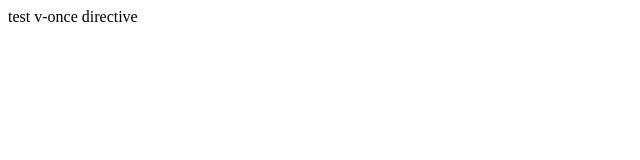
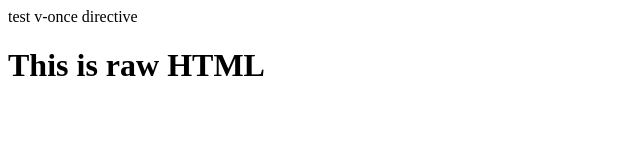
Before and after one commit to greeflas/vue.js, a plain HTML site: page lesson3/index.html in a window 1280 px wide. Shown: the whole page, without its empty margins (0-640 px from the left). Drawn offline with nearby package versions, Linux system fonts and the light colour scheme.

Commit message:
Directive: v-html

```diff
--- a/lesson3/app.js
+++ b/lesson3/app.js
@@ -2,7 +2,8 @@ var vm = new Vue({
     el: '#app',
     data: {
         test: 7,
-        msg: 'test v-once directive'
+        msg: 'test v-once directive',
+        rawHtmlContent: '<h1>This is raw HTML</h1>'
     },
     created: function () {
         // `this` is vm object
--- a/lesson3/index.html
+++ b/lesson3/index.html
@@ -7,6 +7,7 @@
 <body>
     <div id="app">
         <span v-once>{{ msg }}</span>
+        <div v-html="rawHtmlContent"></div>
     </div>
     <!-- scripts -->
     <script src="https://unpkg.com/vue"></script>
```
